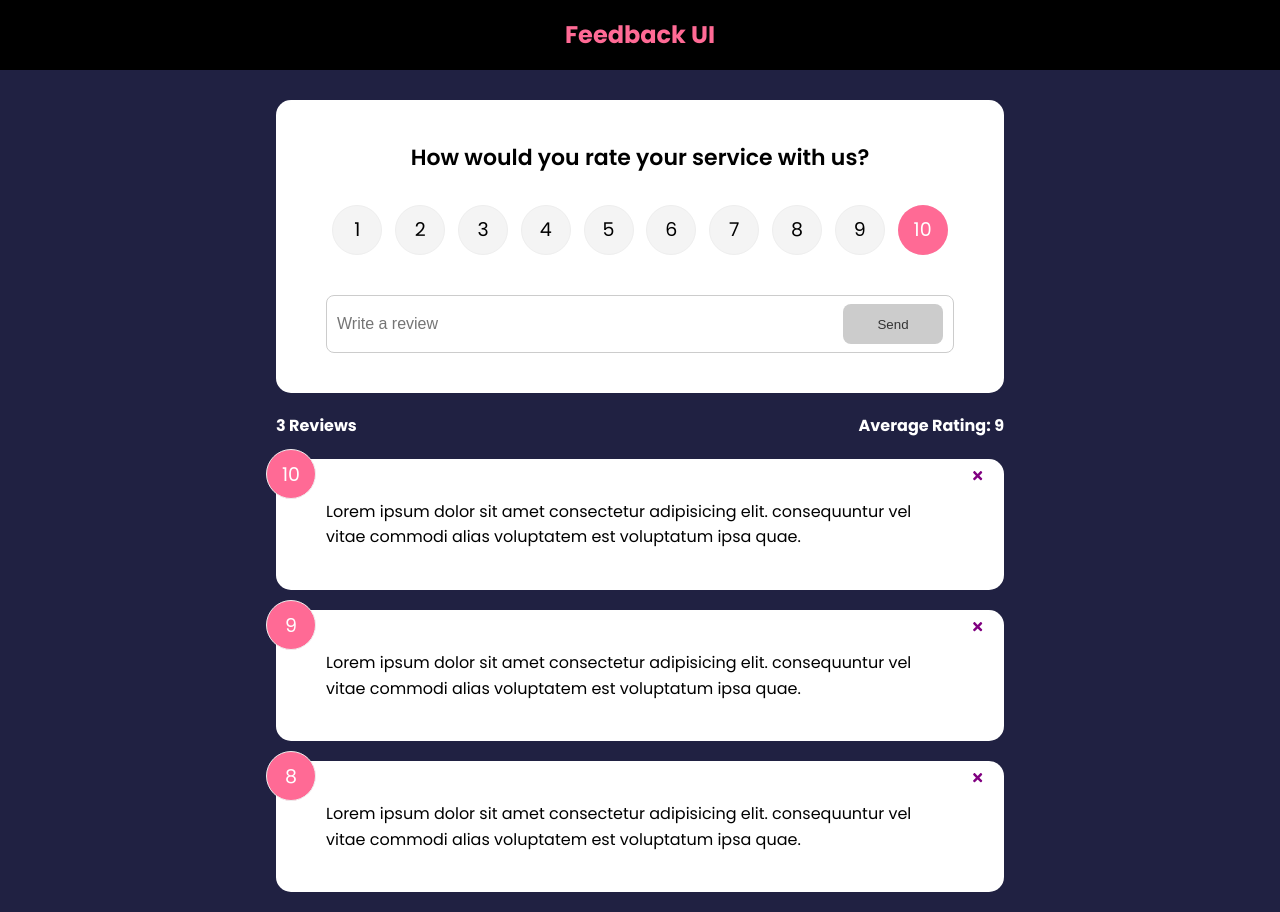
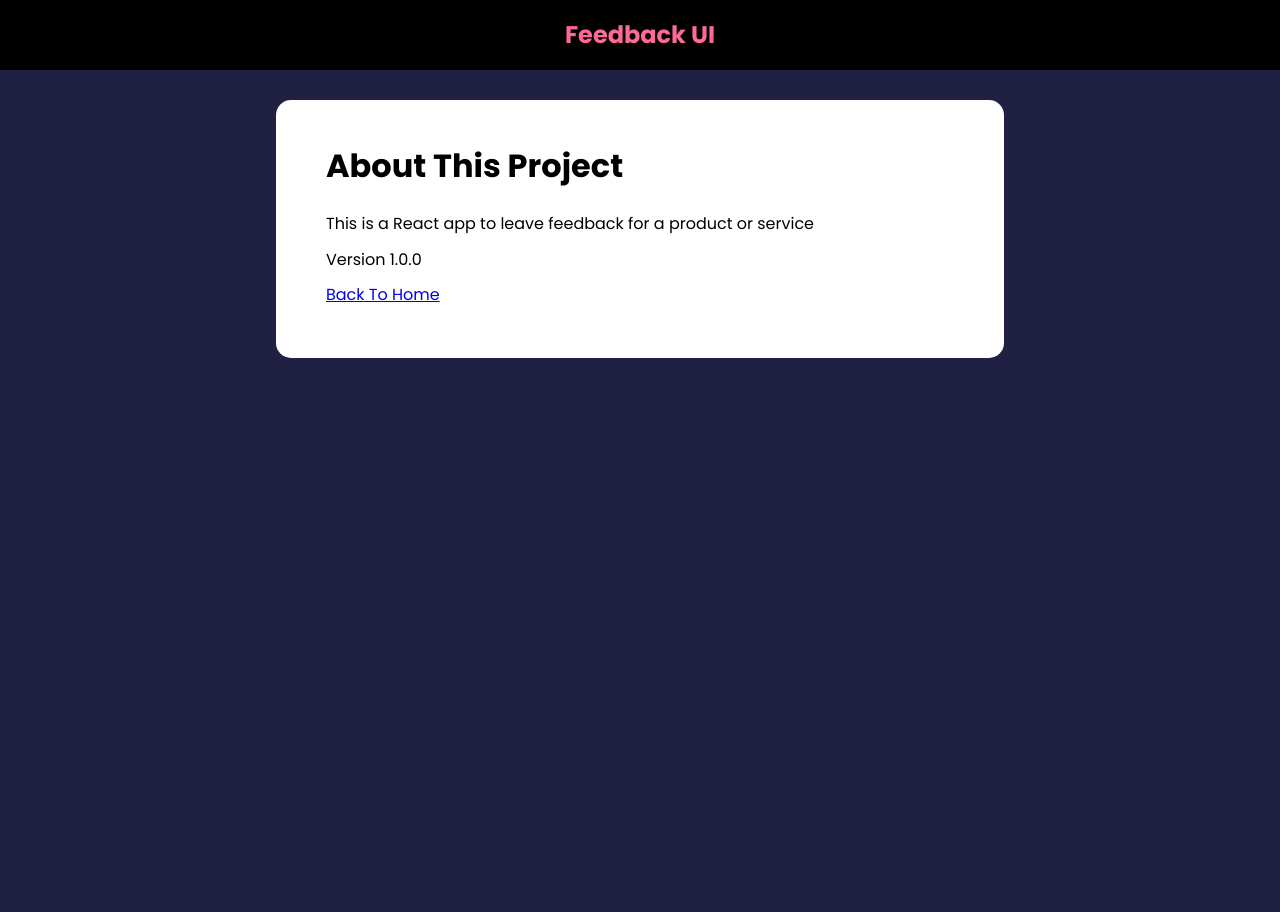
Before and after one commit to danielkim2711/feedback-app, a React (Create React App) app: page /about in a window 1280 px wide. After the commit the page ends 800 px from the top, so only its background shows below. Built offline with nearby package versions, Linux system fonts and the light colour scheme.

Commit message:
Add About Page

```diff
--- a/package.json
+++ b/package.json
@@ -10,6 +10,7 @@
     "react": "^17.0.2",
     "react-dom": "^17.0.2",
     "react-icons": "^4.3.1",
+    "react-router-dom": "^6.2.1",
     "react-scripts": "5.0.0",
     "uuid": "^8.3.2",
     "web-vitals": "^2.1.4"
--- a/src/App.js
+++ b/src/App.js
@@ -1,10 +1,12 @@
 import { v4 as uuidv4 } from 'uuid';
+import { BrowserRouter as Router, Route, Routes } from 'react-router-dom';
 import { useState } from 'react';
 import Header from './components/Header';
 import FeedbackList from './components/FeedbackList';
 import FeedbackData from './data/FeedbackData';
 import FeedbackStats from './components/FeedbackStats';
 import FeedbackForm from './components/FeedbackForm';
+import AboutPage from './pages/AboutPage';
 
 function App() {
   const [feedback, setFeedback] = useState(FeedbackData);
@@ -21,14 +23,28 @@ function App() {
   };
 
   return (
-    <>
+    <Router>
       <Header />
       <div className='container'>
-        <FeedbackForm handleAdd={addFeedback} />
-        <FeedbackStats feedback={feedback} />
-        <FeedbackList feedback={feedback} handleDelete={deleteFeedback} />
+        <Routes>
+          <Route
+            exact
+            path='/'
+            element={
+              <>
+                <FeedbackForm handleAdd={addFeedback} />
+                <FeedbackStats feedback={feedback} />
+                <FeedbackList
+                  feedback={feedback}
+                  handleDelete={deleteFeedback}
+                />
+              </>
+            }
+          ></Route>
+          <Route path='/about' element={<AboutPage />} />
+        </Routes>
       </div>
-    </>
+    </Router>
   );
 }
 
--- /dev/null
+++ b/src/pages/AboutPage.jsx
@@ -0,0 +1,18 @@
+import Card from '../components/shared/Card';
+
+function AboutPage() {
+  return (
+    <Card>
+      <div className='about'>
+        <h1>About This Project</h1>
+        <p>This is a React app to leave feedback for a product or service</p>
+        <p>Version 1.0.0</p>
+        <p>
+          <a href='/'>Back To Home</a>
+        </p>
+      </div>
+    </Card>
+  );
+}
+
+export default AboutPage;
```
Also changed, not shown: 1 other file (tests, documents, lock files or other folders).
